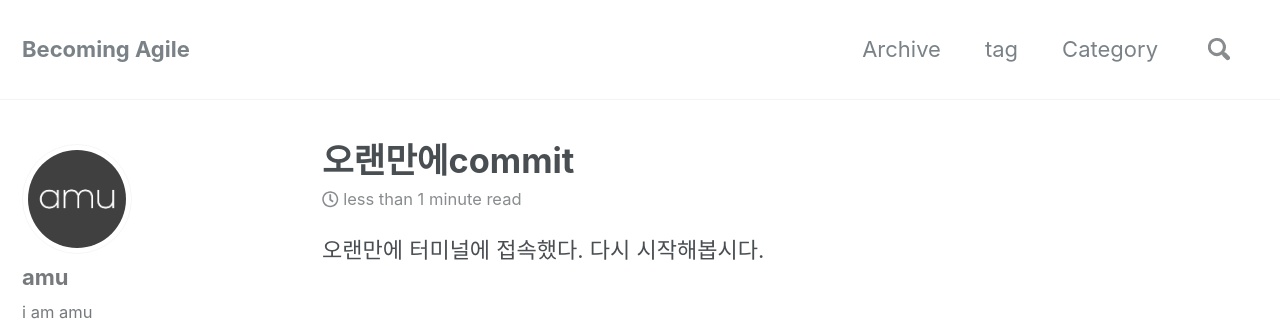
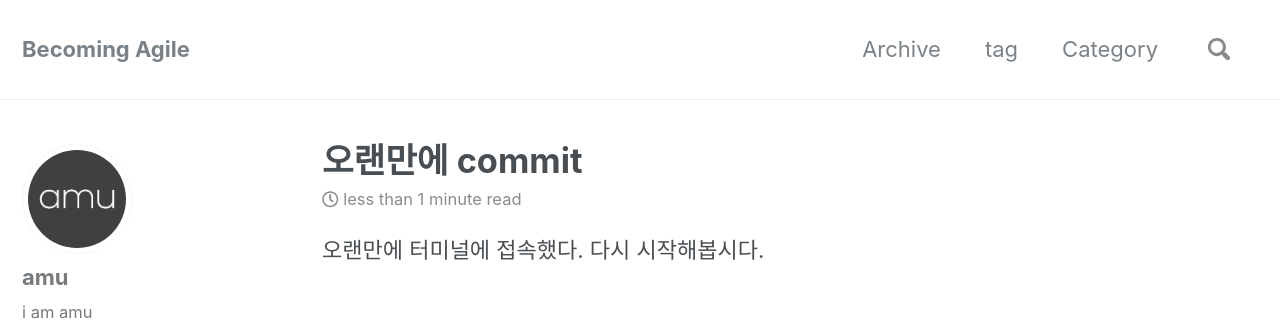
Before and after one commit to xulfereht/xulfereht.github.io, a Jekyll site: the page built from _posts/2019-01-25-reboot.md, in a window 1280 px wide and 900 px high. Shown: the top 326 px of the window. Built offline with Jekyll 4.4.1, drawn with Linux system fonts in a browser that asks for light colours; nearby versions of some CDN libraries.

```diff
--- a/_posts/2019-01-25-reboot.md
+++ b/_posts/2019-01-25-reboot.md
@@ -1,5 +1,5 @@
 ---
-title: 오랜만에commit
+title: 오랜만에 commit
 layout: single
 categories: 개발
 tags: dev vim
```
